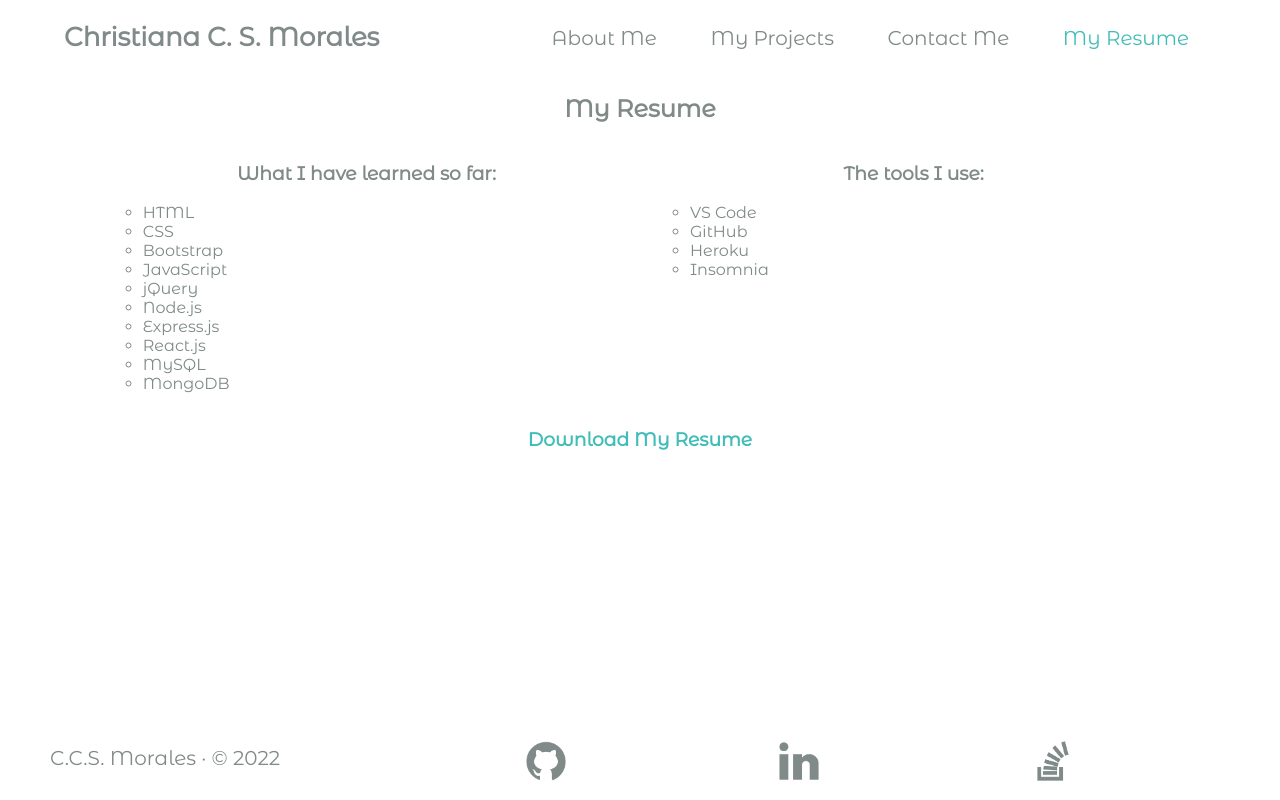
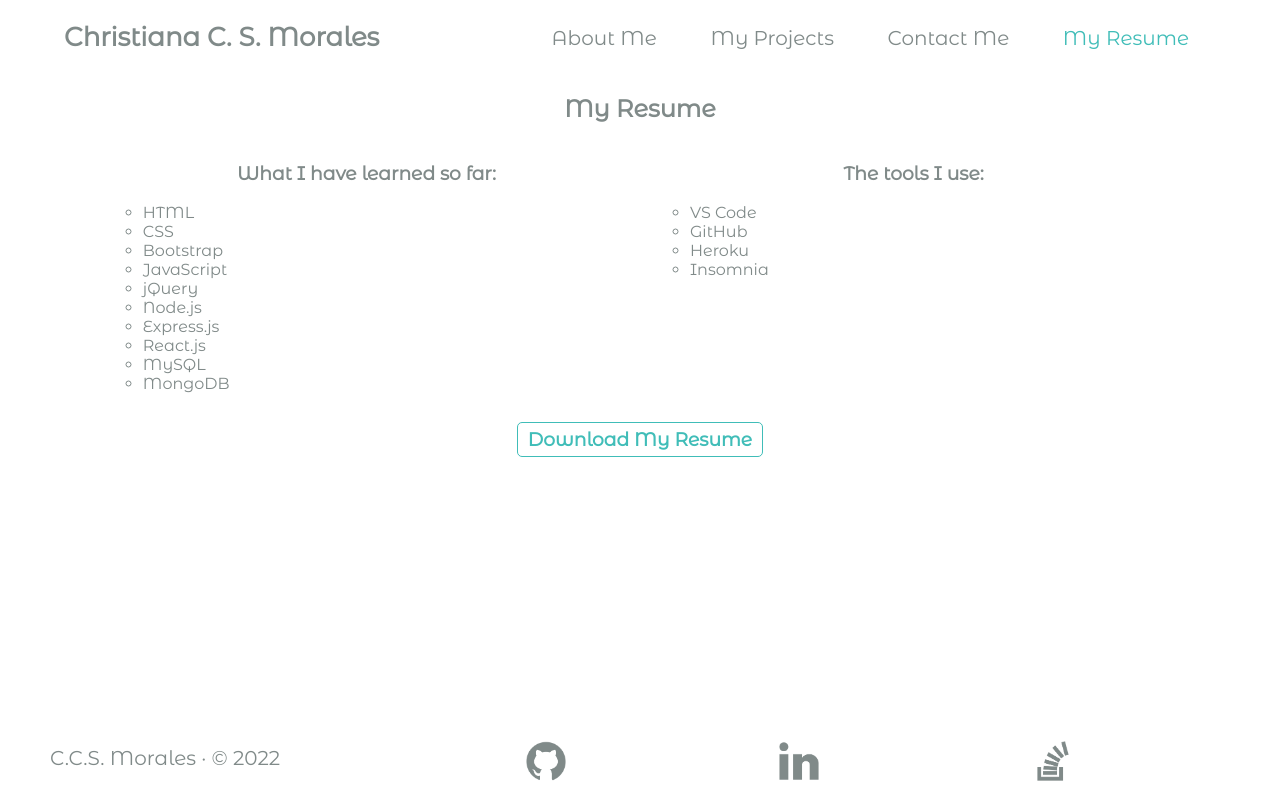
Before and after one commit to NicaVulcan/ccs-morales, a React (Create React App) app: page / in a window 1280 px wide. Both pictures are taken after a click on the element "My Resume". Built offline with nearby package versions, Linux system fonts and the light colour scheme.

Commit message:
fixed resume file name typo, added additional style to 'download resume' button

```diff
--- a/src/components/Main/Resume/index.js
+++ b/src/components/Main/Resume/index.js
@@ -31,7 +31,9 @@ function Resume() {
                     </ul>
                 </div>
             </div>
-            <h3 className="resume"><a href={resume} download="ccs-morales_resume" className="resume-link">Download My Resume</a></h3>
+            <h3 className="resume">
+                <a href={resume} download="ccs-morales_resume" className="resume-link">Download My Resume</a>
+            </h3>
 
         </div>
     )
--- a/src/index.css
+++ b/src/index.css
@@ -196,13 +196,14 @@ h2 {
 .resume-link {
     padding: 5px 10px;
     margin: auto;
+    border: #40bdb8 1.5px solid;
+    border-radius: 5px;
 }
 
 .resume-link:hover {
     color: white;
     background-color: var(--accent-color);
     padding: 5px 10px;
-    border-radius: 5px;
 }
 
 .resume-link:active {
```
